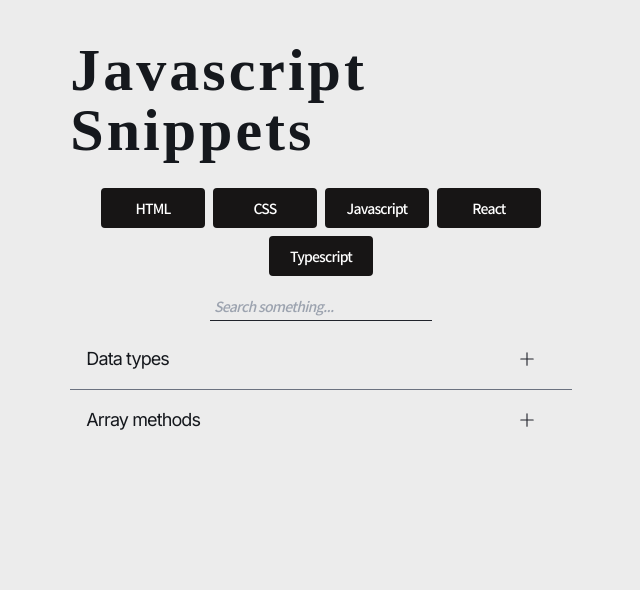
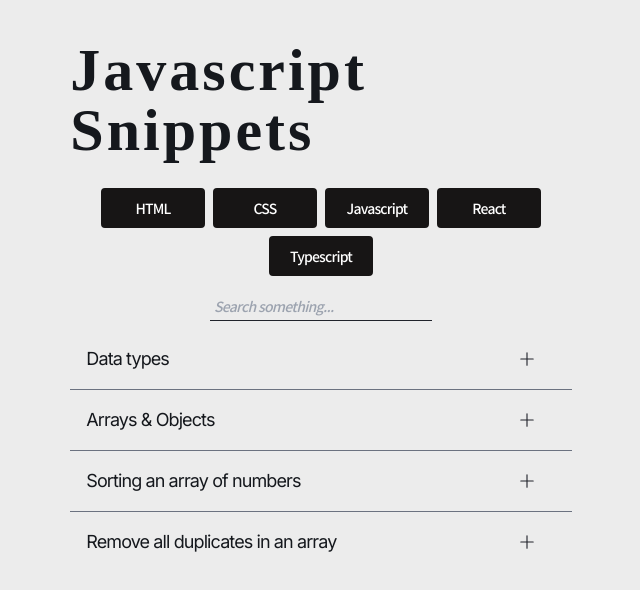
Before and after one commit to Yezo/snippit, a React (Vite) app: page /javascript-snippets in a window 1280 px wide. Shown: the top 590 px of the page, without its empty margins (319-959 px from the left). Built offline with nearby package versions, Linux system fonts and the light colour scheme; a web font is replaced by a local one.

Commit message:
updated content

```diff
--- a/src/components/Codeblock.tsx
+++ b/src/components/Codeblock.tsx
@@ -5,9 +5,10 @@
   title: string;
   language: string;
   snippet: string;
+  description?: string;
 }
 
-export const Codeblock = ({ title, language, snippet }: Props) => {
+export const Codeblock = ({ title, language, snippet, description }: Props) => {
   const [toggle, setToggle] = useState<boolean>(false);
 
   function handleToggle() {
@@ -66,11 +67,18 @@
           )}
         </span>
       </div>
+      {toggle && (
+        <>
+          {description ? (
+            <p className="font-sm font-inter font-thin px-4 pb-4 max-w-[65ch] ">
+              {description}
+            </p>
+          ) : null}
 
-      {toggle && (
-        <pre className="w-full ">
-          <code className={`language-${language}`}>{`${snippet}`}</code>
-        </pre>
+          <pre className="w-full ">
+            <code className={`language-${language}`}>{`${snippet}`}</code>
+          </pre>
+        </>
       )}
     </section>
   );
--- a/src/data/CSSdata.tsx
+++ b/src/data/CSSdata.tsx
@@ -3,13 +3,15 @@
   title: string;
   language: string;
   snippet: string;
+  description?: string;
 }
 
 const CSSdata: CSSPage[] = [
   {
     index: 1,
-    title: "Center a div",
+    title: "Centering a div",
     language: "CSS",
+    description: "Yup.",
     snippet: `/* Grid */
   .container{
     display: grid;
@@ -28,15 +30,19 @@
     index: 2,
     title: "Targeting all children except for the last child",
     language: "CSS",
-    snippet: `li:not(:last-child) {
-      /* STYLES */
+    description:
+      "This is useful for navigation lists or dropdown menu items where you don't want the last child to also be styled. It's usually paired with divides, borders, or padding.",
+    snippet: `  li:not(:last-child) {
+    /* styling here */
 }`,
   },
 
   {
     index: 3,
-    title: "Write cleaner CSS with the :is selector",
+    title: "Write cleaner CSS with the :is() function",
     language: "CSS",
+    description:
+      "The :is() function is used to simplify multiple CSS selections. Use it whenever you wish to target more than one elements with the same styles.",
     snippet: `/* The following code: */
   header a:hover,
   nav a:hover,
@@ -50,6 +56,24 @@
 }
   `,
   },
+
+  {
+    index: 4,
+    title: "Prevent the scrollbar from pushing content to the left",
+    language: "CSS",
+    description: `The first option works but instead creates a permanent scrollbar even on pages without scrollable content. Alternatively, the second option is my go-to solution and supposedly only works on centered content.
+      `,
+    snippet: `/* OPTION 1 */
+  html {
+    overflow-y: scroll;
+}
+
+/* OPTION 2 */
+  html {
+    width:100vw;
+    overflow-x:hidden;
+}`,
+  },
 ];
 
 export default CSSdata;
--- a/src/data/HTMLdata.tsx
+++ b/src/data/HTMLdata.tsx
@@ -3,6 +3,7 @@
   title: string;
   language: string;
   snippet: string;
+  description?: string;
 }
 
 const HTMLdata: HTMLPage[] = [
@@ -47,10 +48,14 @@
 <input type="button">`,
   },
   {
-    index: 4,
-    title: "???",
+    index: 6,
+    title: "When to use article vs. section",
     language: "HTML",
-    snippet: `???`,
+    snippet: `<input type="text">
+<input type="radio">
+<input type="checkbox">
+<input type="submit">
+<input type="button">`,
   },
 ];
 
--- a/src/data/JSdata.tsx
+++ b/src/data/JSdata.tsx
@@ -3,6 +3,7 @@
   title: string;
   language: string;
   snippet: string;
+  description?: string;
 }
 
 const JSdata: JSPage[] = [
@@ -10,38 +11,45 @@
     index: 1,
     title: "Data types",
     language: "Javascript",
-    snippet: `//There are 7 primitive and 1 non-primitive data types
-const string = "I am a string"; // zero or more characters
-const number = 2022; // any integers
+    description: "There are a total of 7 primitive types in Javascript.",
+    snippet: `const string = "I am a string"; // zero or more characters
+const number = 2023; // numeric values
 const bigInt = 123456789012345601234567890n; // any integers beyond 9007199254740991
 const boolean = true; // returns true or false
-const test1 = null; // for unknown values
-const test2 = undefined; // for unassigned values
-const sym1 = Symbol(); // built-in objects
-const object = { // non-primitive data type containing key and value pairs
-  key: value,
-  name: "Joe",
-};`,
+const nullItem = null; // for unknown values
+const undefinedItem = undefined; // for unassigned values
+const symbol = Symbol(); // built-in objects`,
   },
   {
     index: 2,
-    title: "Array methods",
+    title: "Arrays & Objects",
     language: "Javascript",
-    snippet: `const arr = [1,2,3,4,5];
+    description:
+      "Arrays are data structures that can hold multiple values in a single variable denoted with [ ]. Objects are data structures that can hold key and value pairs and are denoted with { }.",
+    snippet: `const arr = ["This is an array", 2023, undefined, false, "Hi"]
 
-// The "map" method returns an array with each element transformed
-const map = arr.map(item => item + 1);
-// returns [2,3,4,5,6]
-
-// The "filter" method returns an array with each element that returned true
-const filter = arr.filter(item => item === 2 || item === 5);
-// returns [2, 5]
-
-
-const sort = arr.sort((item1, item2) => item1 - item2));
-
-
-    `,
+const obj = {
+    head: "big",
+    eyes: 2,
+    brain: null
+}`,
+  },
+  {
+    index: 3,
+    title: "Sorting an array of numbers",
+    language: "Javascript",
+    description: `We can use the .sort() method to sort strings alphabetically but we can also use it to sort arrays of numbers. For people who find it difficult to remember which way is ascending vs. descending, try remembering it as A to Z and vice-versa.`,
+    snippet: `const arr = [2,8,4,3,5];
+const ascending = arr.sort(a, z) => a - z) // returns [2,3,4,5,8]
+const descending = arr.sort(a, z) => z - a)// returns [8,5,4,3,2]`,
+  },
+  {
+    index: 4,
+    title: "Remove all duplicates in an array",
+    language: "Javascript",
+    description: `Using Set( ) is the simplest and fastest method for removing duplicates in an array.`,
+    snippet: `const arr = [5,10,10,25,99];
+const removedDuplicates = [...new Set(arr)] // returns [5,10,25,99]`,
   },
 ];
 
--- a/src/data/REACTdata.tsx
+++ b/src/data/REACTdata.tsx
@@ -3,6 +3,7 @@
   title: string;
   language: string;
   snippet: string;
+  description?: string;
 }
 
 const REACTdata: REACTPage[] = [
@@ -10,6 +11,8 @@
     index: 1,
     title: "Component Lifecycle",
     language: "Javascript",
+    description:
+      "React has a component lifecycle that can be simplified down to three phases: Mounting, Updating, and Unmounting.",
     snippet: `componentDidMount() => componentDidUpdate() => componentWillUnmount()`,
   },
   {
@@ -28,6 +31,8 @@
     index: 3,
     title: "Cleanup on fetch with useEffect",
     language: "Javascript",
+    description:
+      "We want to clean up our fetches in useEffect to prevent unnecessary fetching and the overwriting of previously fetched data. We can access the AbortController( ) to tell us when a request has been aborted. Adding a try and catch block is useful for catching any errors that may show up during a fetch request. ",
     snippet: `useEffect(() => {
   const controller = new AbortController();
   const fetchAPI = async () => {
--- a/src/pages/Page.tsx
+++ b/src/pages/Page.tsx
@@ -10,6 +10,7 @@
   title: string;
   language: string;
   snippet: string;
+  description?: string;
 };
 type Props = {
   data: dataType[];
@@ -37,12 +38,13 @@
       <Searchbar setSearch={setSearch}></Searchbar>
       <main className="divide-y divide-gray-500">
         {filtered &&
-          filtered.map(({ index, title, language, snippet }) => (
+          filtered.map(({ index, title, language, snippet, description }) => (
             <Codeblock
               key={index}
               title={title}
               language={language}
               snippet={snippet}
+              description={description}
             />
           ))}
       </main>
```
Lines whose indentation alone changed are shown as unchanged.
